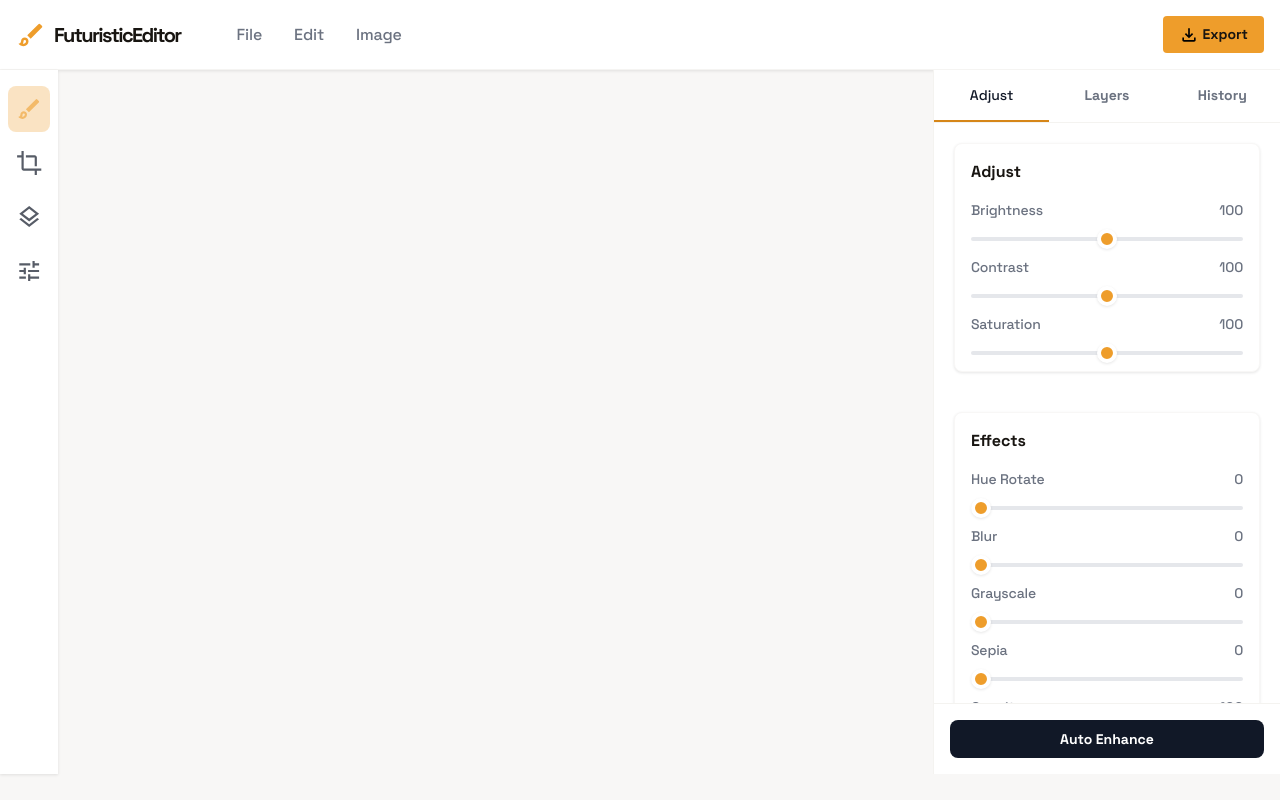
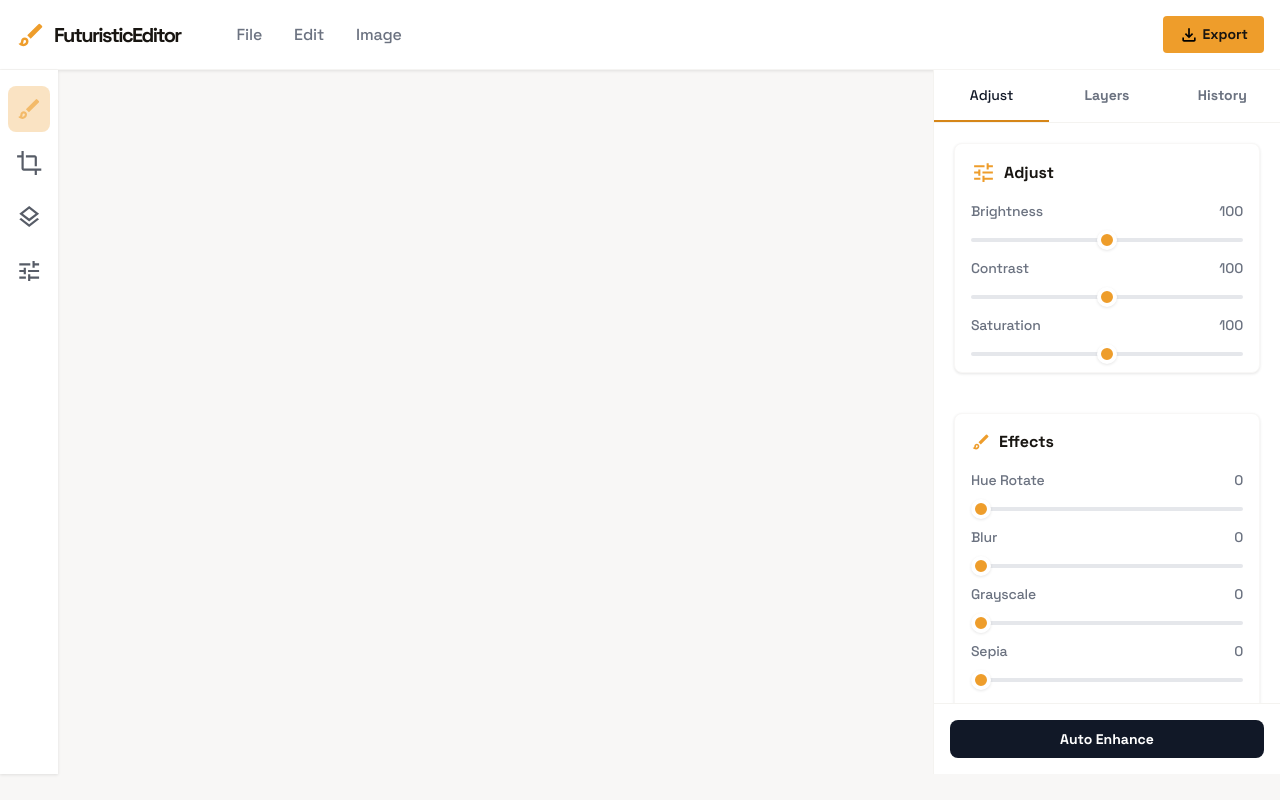
Before and after one commit to BinodRai123/image-editor-react-app, a React (Vite) app in the folder full-design-image-editting-project/: page / in a window 1280 px wide. Built offline with nearby package versions, Linux system fonts and the light colour scheme.

Commit message:
added icon on filter

```diff
--- a/full-design-image-editting-project/src/components/PhotoEditorSidebar/PhotoEditorSidebar.jsx
+++ b/full-design-image-editting-project/src/components/PhotoEditorSidebar/PhotoEditorSidebar.jsx
@@ -1,6 +1,6 @@
 import { useState, useCallback } from "react";
+import FilterConstants from "./filtersData";
 import "./PhotoEditorSidebar.css";
-import FilterConstants from "./filtersData";
 
 const { filterData, PresetData } = FilterConstants;
 
@@ -87,7 +87,10 @@ const PhotoEditorSidebar = () => {
             {activeTab === "Adjust" &&
                filterData.map((section) => (
                   <div key={section.SectionName} className="card">
-                     <h4>{section.SectionName}</h4>
+                     <div className="row">
+                        {section.icon ? <>{section.icon}</> : "error"}
+                        <h4>{section.SectionName}</h4>
+                     </div>
 
                      <div className="slider-stack">
                         {section.controls.map((control) => (
--- a/full-design-image-editting-project/src/components/PhotoEditorSidebar/filtersData.js
+++ b/full-design-image-editting-project/src/components/PhotoEditorSidebar/filtersData.jsx
@@ -1,7 +1,9 @@
+import BrushIcon from "../icons/BrushIcon";
+import TuneIcon from "../icons/TuneIcon";
 const filterData = [
    {
       SectionName: "Adjust",
-      icon: "",
+      icon: <TuneIcon size={25} color="#ee9d2b" />,
       controls: [
          {
             id: "brightness",
@@ -31,7 +33,7 @@ const filterData = [
    },
    {
       SectionName: "Effects",
-      icon: "",
+      icon: <BrushIcon size="20" color="#ee9d2b" />,
       controls: [
          {
             id: "hue",
```
